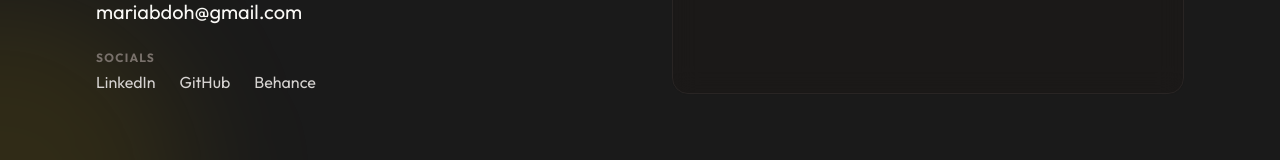
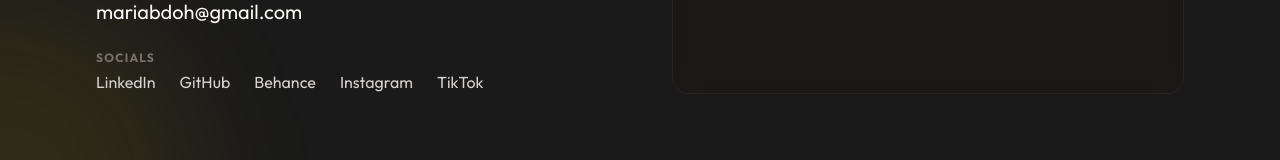
Before and after one commit to Mariaa888/Portfolio1, a React (Vite) app: page / in a window 1280 px wide. Shown: the part 3947-4107 px from the top of the page. Built offline with nearby package versions, Linux system fonts and the light colour scheme; a web font is replaced by a local one.

Commit message:
Add Instagram and TikTok links to Contact

```diff
--- a/src/components/Contact.jsx
+++ b/src/components/Contact.jsx
@@ -76,10 +76,12 @@
             </div>
             <div>
               <p className="text-stone-500 text-xs font-bold tracking-widest uppercase mb-1 mt-6">Socials</p>
-              <div className="flex gap-6 text-stone-300">
+              <div className="flex flex-wrap gap-6 text-stone-300">
                 <a href="https://www.linkedin.com/in/mariamabba/" className="hover:text-pink-400 transition-colors duration-300">LinkedIn</a>
                 <a href="https://github.com/Mariaa888/" className="hover:text-pink-400 transition-colors duration-300">GitHub</a>
                 <a href="https://www.behance.net/mariabdoh" className="hover:text-pink-400 transition-colors duration-300">Behance</a>
+                <a href="https://www.instagram.com/bymariambadhib" className="hover:text-pink-400 transition-colors duration-300">Instagram</a>
+                <a href="https://www.tiktok.com/@bymariambadhib" className="hover:text-pink-400 transition-colors duration-300">TikTok</a>
               </div>
             </div>
           </motion.div>
```
